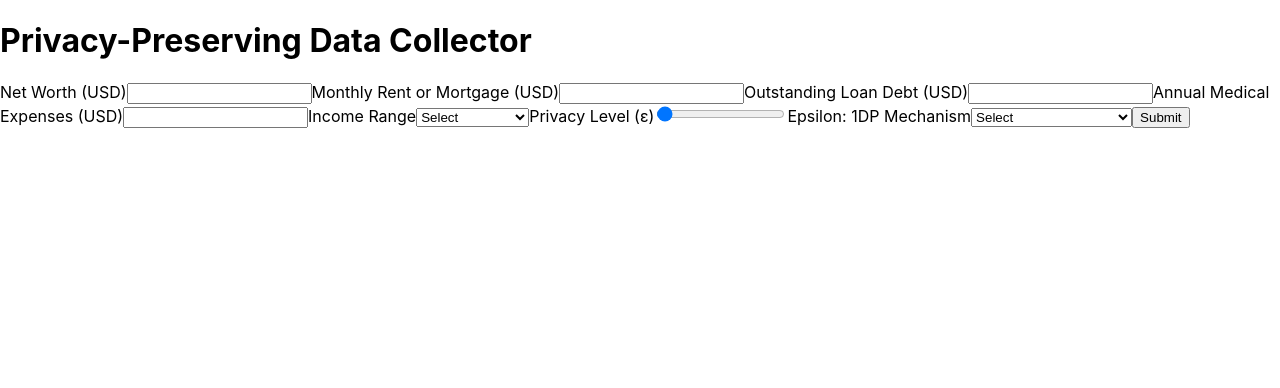
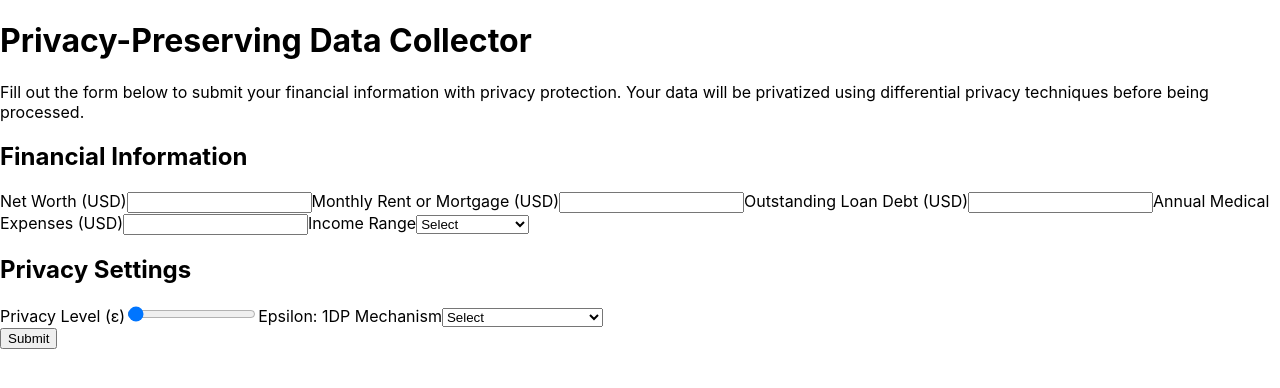
Before and after one commit to cathy-h-04/differential-privacy-tool, a React (Create React App) app: page / in a window 1280 px wide. Shown: the top 388 px of the page. Built offline with nearby package versions, Linux system fonts and the light colour scheme.

Commit message:
small changes

```diff
--- a/package.json
+++ b/package.json
@@ -13,7 +13,7 @@
     "express": "^5.1.0",
     "react": "^19.1.0",
     "react-dom": "^19.1.0",
-    "react-scripts": "^3.0.1",
+    "react-scripts": "^5.0.1",
     "web-vitals": "^2.1.4"
   },
   "scripts": {
--- a/src/App.css
+++ b/src/App.css
@@ -36,3 +36,24 @@
     transform: rotate(360deg);
   }
 }
+
+input[type="number"], select {
+  transition: border-color 0.2s, box-shadow 0.2s;
+}
+input[type="number"]:focus, select:focus {
+  border-color: #2563eb; /* blue-600 */
+  box-shadow: 0 0 0 2px rgba(37, 99, 235, 0.2);
+  outline: none;
+}
+
+button[type="submit"] {
+  transition: background 0.2s, box-shadow 0.2s;
+}
+button[type="submit"]:hover {
+  background: #2563eb; /* blue-700 */
+  box-shadow: 0 4px 14px 0 rgba(37, 99, 235, 0.15);
+}
+
+.bg-white.shadow-md.rounded-xl {
+  box-shadow: 0 6px 24px 0 rgba(0,0,0,0.08);
+}
--- a/src/PrivacyForm.js
+++ b/src/PrivacyForm.js
@@ -113,10 +113,15 @@ export default function PrivacyForm() {
 
   return (
     <div className="p-6 max-w-xl mx-auto bg-white shadow-md rounded-xl space-y-6">
-      <h1 className="text-2xl font-bold">Privacy-Preserving Data Collector</h1>
+      <header className="mb-6 text-center">
+        <h1 className="text-3xl font-extrabold text-blue-700 mb-2">Privacy-Preserving Data Collector</h1>
+        <p className="text-gray-600 text-base max-w-md mx-auto">Fill out the form below to submit your financial information with privacy protection. Your data will be privatized using differential privacy techniques before being processed.</p>
+      </header>
 
-      <form onSubmit={handleSubmit} className="space-y-4">
-      <label className="block">
+      <form onSubmit={handleSubmit} className="space-y-6">
+        <div>
+          <h2 className="text-xl font-semibold text-gray-800 mb-2 border-b pb-1">Financial Information</h2>
+          <label className="block mt-4">
             Net Worth (USD)
             <input
               type="number"
@@ -164,18 +169,6 @@ export default function PrivacyForm() {
             />
           </label>
 
-        {/* <label className="block">
-          Income
-          <input
-            type="number"
-            name="loanDebt"
-            value={formData.income}
-            onChange={handleChange}
-            className="w-full p-2 mt-1 border rounded"
-            required
-          />
-        </label> */}
-
           <label className="block">
             Income Range
             <select
@@ -197,8 +190,11 @@ export default function PrivacyForm() {
               <option value="8">&gt; 500k</option>
             </select>
           </label>
+        </div>
 
-        <label className="block">
+        <div>
+          <h2 className="text-xl font-semibold text-gray-800 mb-2 mt-6 border-b pb-1">Privacy Settings</h2>
+          <label className="block mt-4">
             Privacy Level (ε)
             <input
               type="range"
@@ -226,24 +222,25 @@ export default function PrivacyForm() {
               <option value="1">Exponential</option>
             </select>
           </label>
+        </div>
 
         <button
           type="submit"
-          className="px-4 py-2 bg-blue-600 text-white rounded hover:bg-blue-700"
+          className="px-4 py-2 bg-blue-600 text-white rounded hover:bg-blue-700 mt-4 w-full font-semibold text-lg shadow"
         >
           Submit
         </button>
       </form>
 
       {privatizedData && (
-        <div className="mt-6 p-4 bg-gray-100 rounded">
-          <h2 className="text-lg font-semibold mb-2">Privatized Output</h2>
-          <pre className="text-sm mb-2">
+        <div className="mt-6 p-4 bg-blue-50 border border-blue-200 rounded shadow-sm">
+          <h2 className="text-lg font-semibold mb-2 text-blue-700">Privatized Output</h2>
+          <pre className="text-sm mb-2 font-mono text-gray-800 bg-blue-100 p-2 rounded overflow-x-auto">
             {JSON.stringify(privatizedData, null, 2)}
           </pre>
           {typeof privatizedData.incomeBin === 'number' && (
             <p className="text-sm text-gray-700">
-                Privatized Income Bin: {incomeLabels[privatizedData.incomeBin]}
+              Privatized Income Bin: <span className="font-semibold text-blue-800">{incomeLabels[privatizedData.incomeBin]}</span>
             </p>
           )}
         </div>
```
Also changed, not shown: 1 other file (tests, documents, lock files or other folders). Lines whose indentation alone changed are shown as unchanged.
